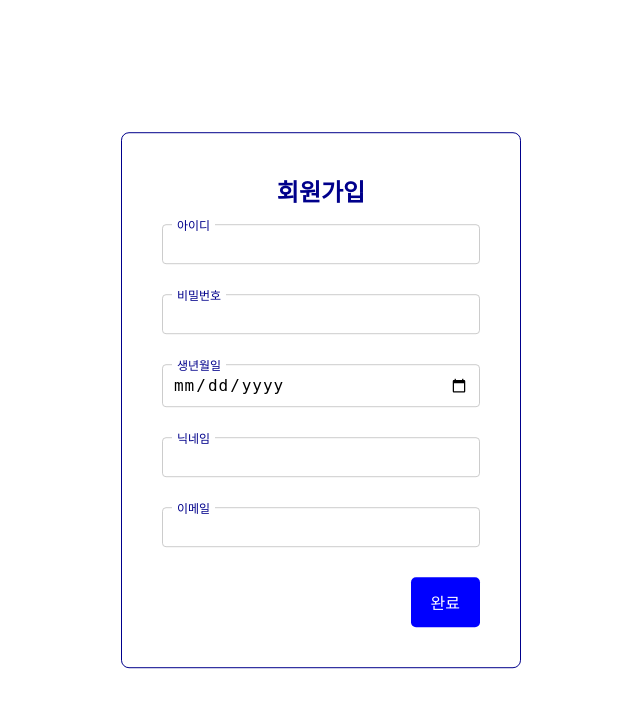
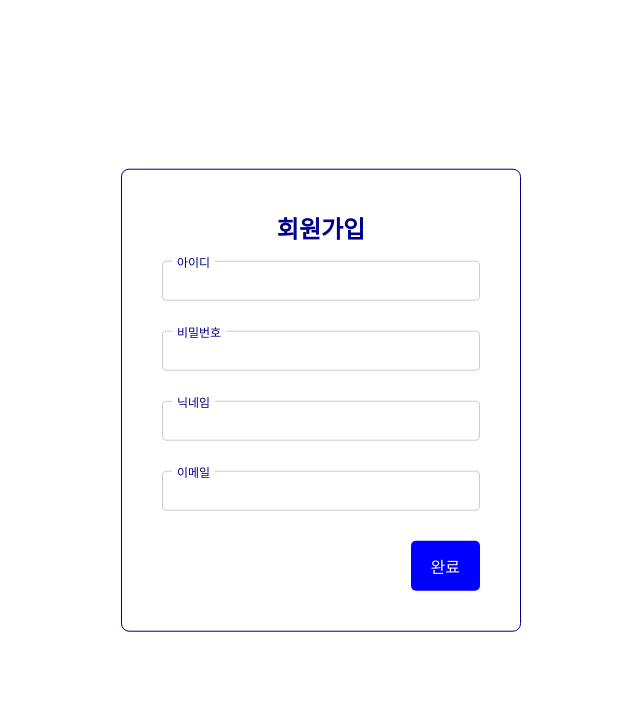
Before and after one commit to J2H3233/webChat, a Flask app: page /signup/ in a window 1280 px wide. Shown: the top 708 px of the page, without its empty margins (319-959 px from the left). Run offline with Flask 2, Linux system fonts and the light colour scheme.

Commit message:
v1.7.5.7

```diff
--- a/static/script/chat.js
+++ b/static/script/chat.js
@@ -89,6 +89,7 @@ socket.on('packet_log', (logEntry) => {
     const logMessage = document.createElement('div');
     logMessage.textContent = logEntry;
     logDiv.appendChild(logMessage);
+    scrollToBottom();
 });
 
 // 메세지 보내기
--- a/templates/signup.html
+++ b/templates/signup.html
@@ -27,10 +27,6 @@
         </div>
 
         <div class="inputBox">
-            <input type="date" name="" value="">
-            <label>생년월일</label>
-        </div>
-        <div class="inputBox">
             <input type="text" name="nickname" value="">
             <label>닉네임</label>
         </div>
```
